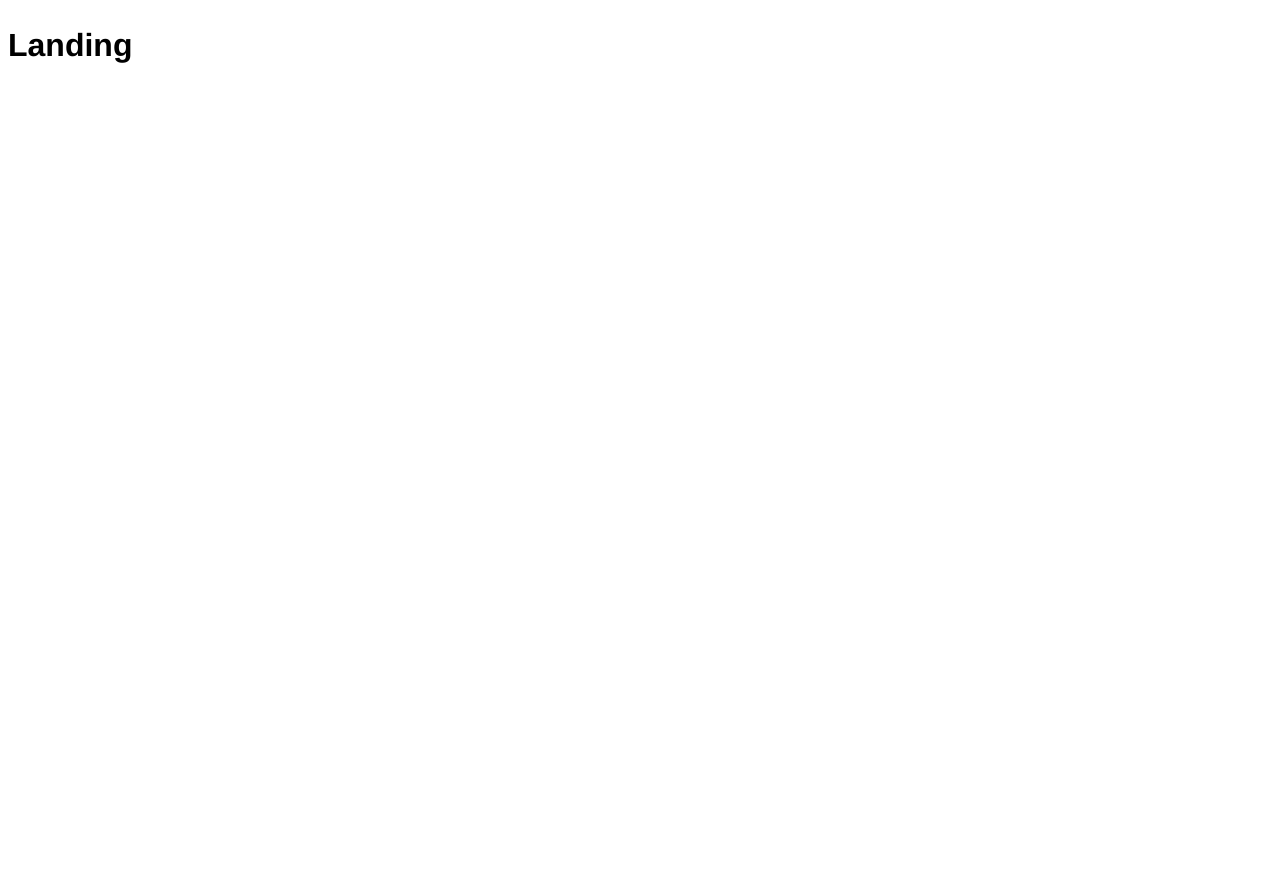
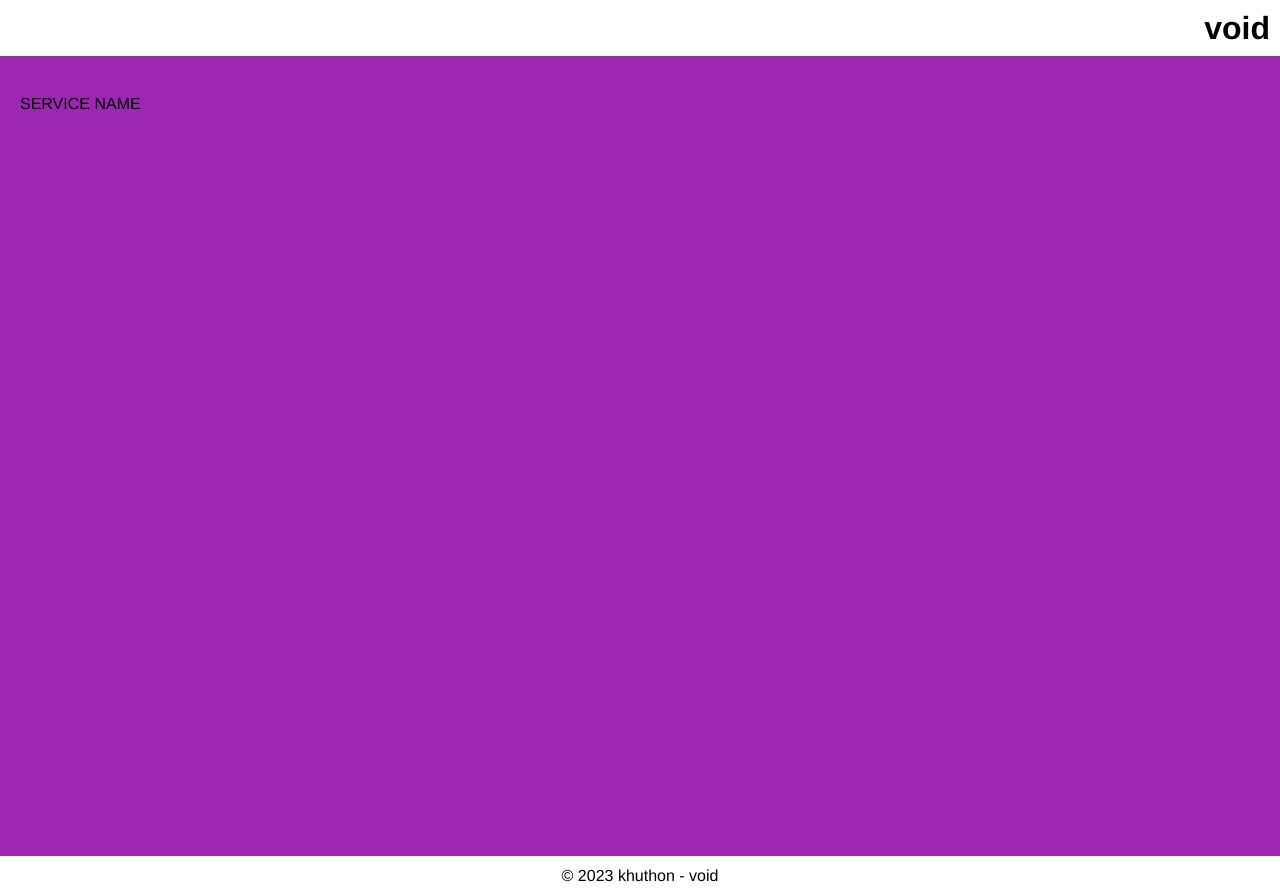
Before and after one commit to KHUTHON-void/front-end, a React (Create React App) app: page / in a window 1280 px wide. Before the commit the page ends 800 px from the top, so only its background shows below. Built offline with nearby package versions, Linux system fonts and the light colour scheme.

Commit message:
Feat : branching

```diff
--- /dev/null
+++ b/src/components/Body.js
@@ -0,0 +1,19 @@
+import React from "react";
+import styled from "styled-components";
+
+const BodyContainer = styled.div`
+  background: #9c27b0;
+  padding: 20px;
+  height: 100vh;
+  width: 100vw;
+`;
+
+const Body = () => {
+  return (
+    <BodyContainer>
+      <p>SERVICE NAME</p>
+    </BodyContainer>
+  );
+};
+
+export default Body;
--- /dev/null
+++ b/src/components/Footer.js
@@ -0,0 +1,22 @@
+import React from "react";
+import styled from "styled-components";
+
+const FooterContainer = styled.footer`
+  background-color: #fff;
+  color: #000;
+  padding: 10px;
+  height: 5vh;
+  display: flex;
+  align-items: center;
+  justify-content: center;
+`;
+
+const Footer = () => {
+  return (
+    <FooterContainer>
+      <p>&copy; 2023 khuthon - void</p>
+    </FooterContainer>
+  );
+};
+
+export default Footer;
--- /dev/null
+++ b/src/components/Header.js
@@ -0,0 +1,22 @@
+import React from "react";
+import styled from "styled-components";
+
+const HeaderContainer = styled.header`
+  background-color: #fff;
+  color: #000;
+  padding: 10px;
+  height: 7vh;
+  display: flex;
+  align-items: center;
+  justify-content: right;
+`;
+
+const Header = () => {
+  return (
+    <HeaderContainer>
+      <h1>void</h1>
+    </HeaderContainer>
+  );
+};
+
+export default Header;
--- a/src/pages/Landing.js
+++ b/src/pages/Landing.js
@@ -1,10 +1,15 @@
 import React from "react";
+import Body from "../components/Body";
+import Footer from "../components/Footer";
+import Header from "../components/Header";
 
 const Landing = () => {
   return (
-    <div>
-      <h1>Landing</h1>
-    </div>
+    <>
+      <Header />
+      <Body />
+      <Footer />
+    </>
   );
 };
 
--- a/src/pages/SignIn.js
+++ b/src/pages/SignIn.js
@@ -58,7 +58,7 @@ const Container = styled.div`
   flex-direction: column;
   justify-content: center;
   align-items: center;
-  background: #d7ccc8;
+  background: #9c27b0;
 `;
 
 const FormContainer = styled.div`
@@ -80,7 +80,7 @@ const FormContainer = styled.div`
 
 const InputForm = styled.input`
   margin-bottom: 20px;
-  background-color: #d7ccc8;
+  background-color: #e1bee7;
   font-size: 18px;
   border: none;
   border-radius: 7px;
@@ -90,7 +90,7 @@ const InputForm = styled.input`
   opacity: 0.7;
 
   &::placeholder {
-    color: #f50057;
+    color: #9c27b0;
   }
 `;
 
@@ -101,13 +101,13 @@ const SignInBtn = styled.button`
   border: none;
   border-radius: 6px;
   font-size: 18px;
-  background: #a1887f;
+  background: #ce93d8;
   color: rgb(255, 255, 255);
   text-shadow: 1px 1px 4px rgba(0, 0, 0, 0.5);
   cursor: pointer;
 
   &:hover {
     box-shadow: 2px 2px 6px rgba(0, 0, 0, 0.2);
-    background: #6d4c41;
+    background: #8e24aa;
   }
 `;
--- a/src/pages/SignUp.js
+++ b/src/pages/SignUp.js
@@ -121,7 +121,7 @@ const SignUp = () => {
 
         <DivLine>
           <label>
-            <label style={{ color: "#a1887f" }}>Job : </label>
+            <label style={{ color: "#9c27b0" }}>Job : </label>
             <Select
               name="job"
               value={initialInfo.job}
@@ -135,8 +135,8 @@ const SignUp = () => {
           </label>
 
           {initialInfo.job === "UNIVERSITY_STUDENT" && (
-            <label style={{ color: "#a1887f" }}>
-              대학교 :
+            <label style={{ color: "#9c27b0" }}>
+              univ :
               <Select
                 name="university"
                 value={initialInfo.university}
@@ -176,11 +176,12 @@ const SignUp = () => {
 export default SignUp;
 
 const Container = styled.div`
+  width: 100vw;
   display: flex;
   flex-direction: column;
   justify-content: center;
   align-items: center;
-  background: #d7ccc8;
+  background: #9c27b0;
 `;
 
 const FormContainer = styled.div`
@@ -207,17 +208,17 @@ const DivLine = styled.div`
 
 const InputForm = styled.input`
   margin-bottom: 20px;
-  background-color: #d7ccc8;
+  background-color: #e1bee7;
   font-size: 18px;
   border: none;
   border-radius: 7px;
   padding: 14px 15px;
-  width: 45%;
+  width: 60%;
   height: 50px;
   opacity: 0.7;
 
   &::placeholder {
-    color: #f50057;
+    color: #9c27b0;
   }
 `;
 
@@ -304,19 +305,19 @@ const SignUpBtn = styled.button`
   border: none;
   border-radius: 6px;
   font-size: 18px;
-  background: #a1887f;
+  background: #ce93d8;
   color: rgb(255, 255, 255);
   text-shadow: 1px 1px 4px rgba(0, 0, 0, 0.5);
   cursor: pointer;
 
   &:hover {
     box-shadow: 2px 2px 6px rgba(0, 0, 0, 0.2);
-    background: #6d4c41;
+    background: #8e24aa;
   }
 `;
 
 const ProfileText = styled.p`
-  color: #a1887f;
+  color: #9c27b0;
   font-weight: bold;
   font-size: 20px;
 `;
@@ -327,14 +328,15 @@ const Select = styled.select`
   font-size: 16px;
   border: 1px solid #ccc;
   border-radius: 5px;
-  background-color: #d7ccc8;
-  color: #f50057;
+  background-color: #e1bee7;
+  color: #9c27b0;
   cursor: pointer;
   outline: none;
   transition: border-color 0.3s ease;
   margin-right: 10px;
   margin-left: 10px;
   opacity: 0.7;
+  width: 150px;
 
   &:hover,
   &:focus {
--- a/src/styles/globalStyle.js
+++ b/src/styles/globalStyle.js
@@ -7,6 +7,7 @@ const GlobalStyle = createGlobalStyle`
   body {
     font-family: "Helvetica", "Arial", sans-serif;
     line-height: 1.5;
+    margin : 0;
   }
 `;
 
--- a/src/utils/axios.js
+++ b/src/utils/axios.js
@@ -17,7 +17,8 @@ export const requestSignUp = (initialInfo, profileImg, navigate) => {
     },
     data: formData,
   };
-
+  console.log(initialInfo);
+  /*
   axios
     .request(config)
     .then((response) => {
@@ -27,6 +28,7 @@ export const requestSignUp = (initialInfo, profileImg, navigate) => {
     .catch((error) => {
       console.log(error);
     });
+    */
 };
 
 export const requestSignIn = (signInInfo, navigate) => {
@@ -37,10 +39,7 @@ export const requestSignIn = (signInInfo, navigate) => {
 
   let config = {
     method: "post",
-    url: API_URL + "/sign-in",
-    headers: {
-      "Content-Type": "application/json",
-    },
+    url: API_URL + "/login",
     data: formData,
   };
 
```
Also changed, not shown: src/assets/khu_logo.png (added).
